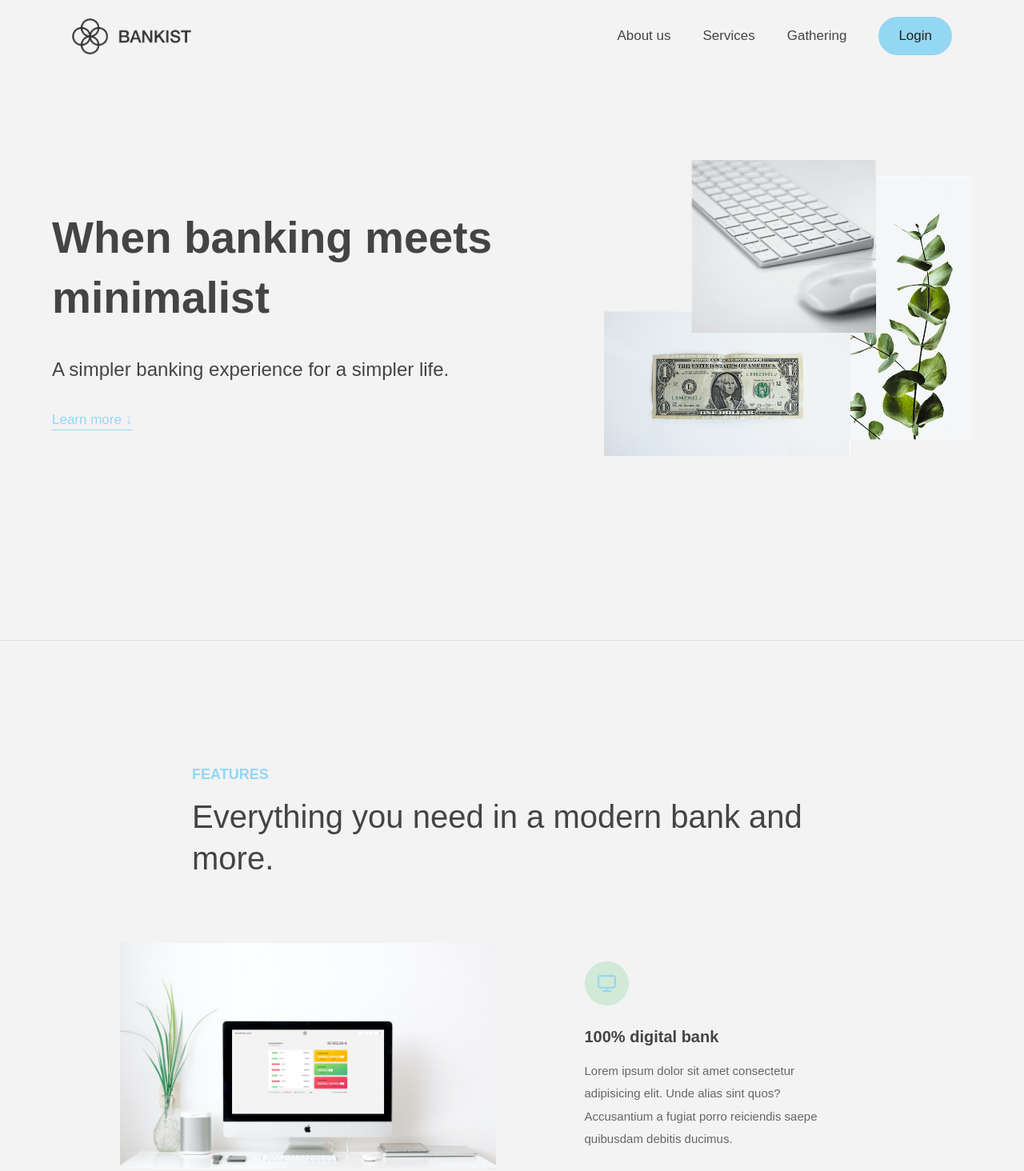
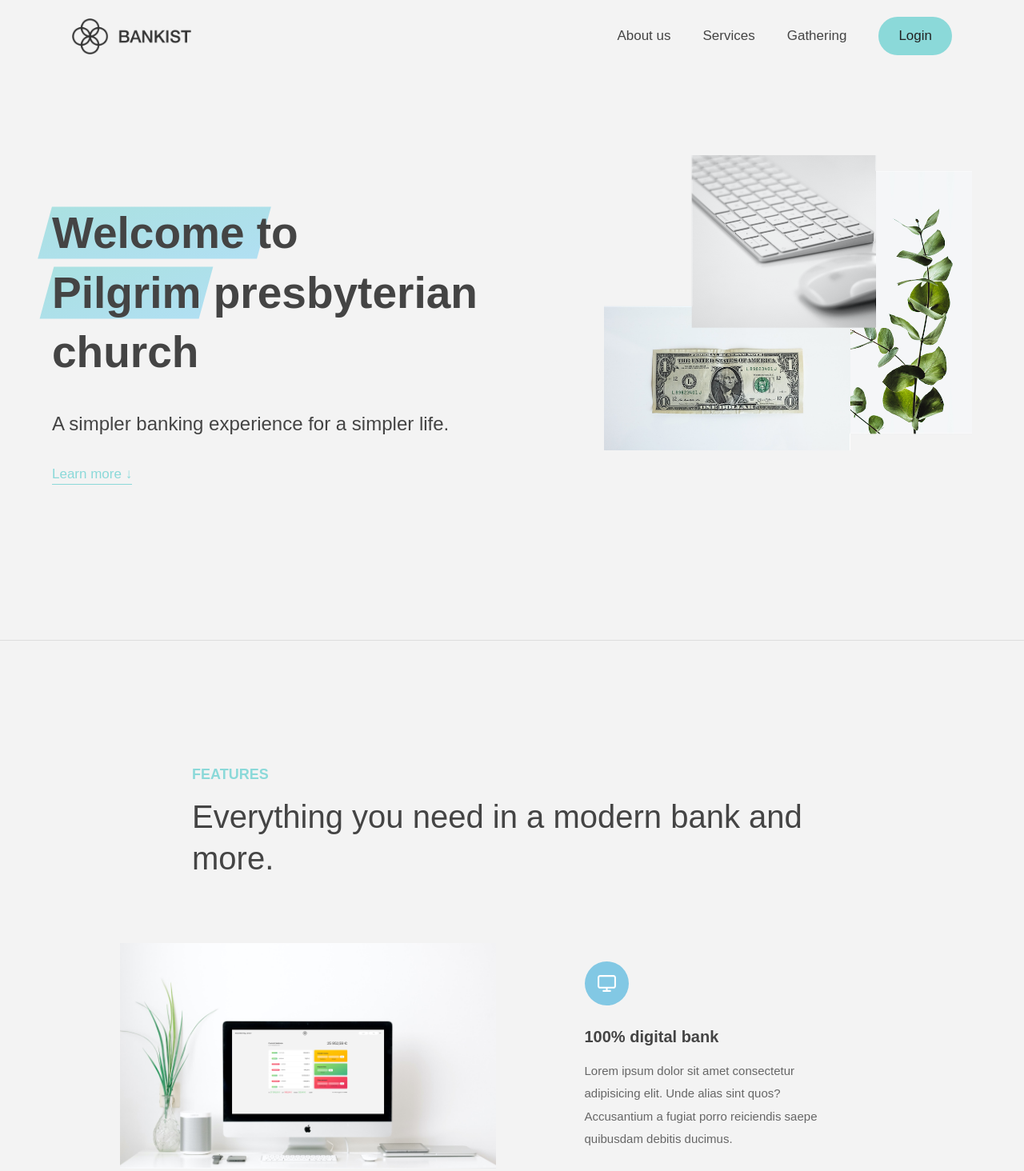
Before and after one commit to Hazel195/pilgrim, a plain HTML site: page index.html in a window 1280 px wide. Shown: the top 1464 px of the page at 80% size. Drawn offline with Linux system fonts and the light colour scheme.

Commit message:
color changes

```diff
--- a/index.html
+++ b/index.html
@@ -47,11 +47,10 @@
       <div class="header__title">
         <!-- <h1 onclick="alert('HTML alert')"> -->
         <h1>
-          When
           <!-- Green highlight effect -->
-          <span class="highlight">banking</span>
-          meets<br />
-          <span class="highlight">minimalist</span>
+          <span class="highlight"> Welcome </span>
+          to<br />
+          <span class="highlight">Pilgrim</span> presbyterian church
         </h1>
         <h4>A simpler banking experience for a simpler life.</h4>
         <button class="btn--text btn--scroll-to">Learn more &DownArrow;</button>
--- a/style.css
+++ b/style.css
@@ -1,15 +1,17 @@
 /* The page is NOT responsive. You can implement responsiveness yourself if you wanna have some fun 😃 */
 
 :root {
-  --color-primary: #94d7f2;
-  --color-secondary: #8bd9d9;
+  --color-primary: #8bd9d9;
+  --color-secondary: #94d7f2;
   --color-tertiary: #c2bcb6;
-  --color-primary-darker: #6cbad9;
-  --color-secondary-darker: #73bfbf;
+  --color-primary-darker: #73bfbf;
+  --color-secondary-darker: #82c8e4;
   --color-tertiary-darker: #a8a199;
-  --color-primary-opacity: #5ec5763a;
+  --color-primary-opacity: #4c7281;
   --color-secondary-opacity: #ffcd0331;
   --color-tertiary-opacity: #ff58602d;
+  --gradient-primary: linear-gradient(to top left, #94d7f2, #8bd9d9);
+  --gradient-secondary: linear-gradient(to top left, #6cbad9, #73bfbf);
 }
 
 * {
@@ -249,7 +251,7 @@ h4 {
   display: flex;
   align-items: center;
   justify-content: center;
-  background-color: var(--color-primary-opacity);
+  background-color: var(--color-secondary-darker);
   height: 5.5rem;
   width: 5.5rem;
   border-radius: 50%;
@@ -259,7 +261,7 @@ h4 {
 .features__icon svg {
   height: 2.5rem;
   width: 2.5rem;
-  fill: var(--color-primary);
+  fill: white;
 }
 
 .features__header {
```
Also changed, not shown: 1 other file.
